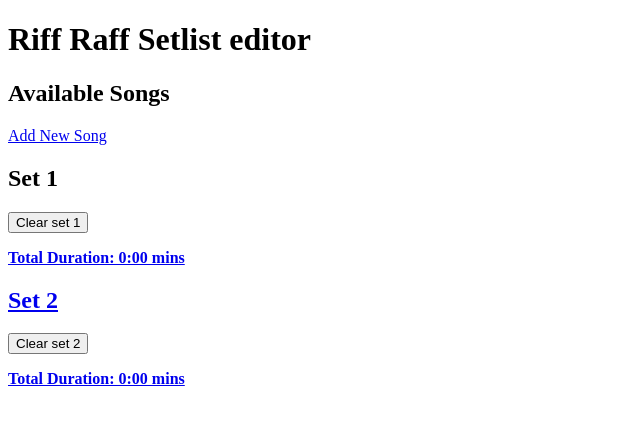
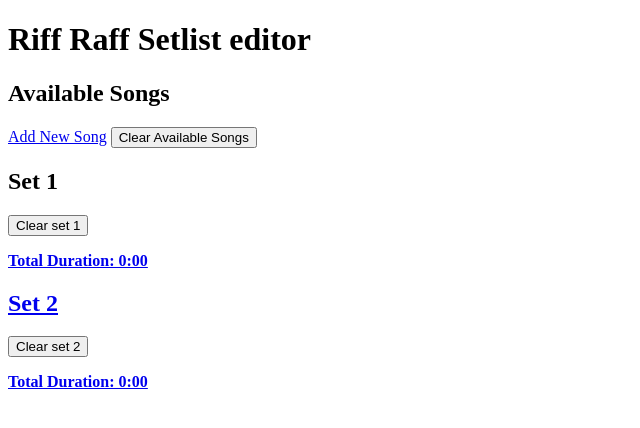
Before and after one commit to TrisPatt/Set-List-App, a Django app: page / in a window 1280 px wide. Shown: the top 428 px of the page, without its empty margins (0-640 px from the left). Run offline with Django 5.2, Linux system fonts and the light colour scheme; data that the repository does not hold is empty.

Commit message:
Add clear all songs button on song list in views.py

```diff
--- a/setlist_project/setlist_app/models.py
+++ b/setlist_project/setlist_app/models.py
@@ -2,10 +2,10 @@ from django.db import models
 
 class Song(models.Model):
     title = models.CharField(max_length=255, unique=True)
-    duration = models.DecimalField(max_digits=5, decimal_places=2, help_text="Duration in minutes")
+    duration = models.FloatField(help_text="Duration in minutes")
 
     def __str__(self):
-        return f"{self.title} ({self.duration} mins)"
+        return f"{self.title} ({self.duration:.2f} mins)"
 
 class Setlist(models.Model):
     SET_CHOICES = [(1, "Set 1"), (2, "Set 2")]
--- a/setlist_project/setlist_app/templates/setlist_app/home.html
+++ b/setlist_project/setlist_app/templates/setlist_app/home.html
@@ -14,18 +14,21 @@
     <ul>
         {% for song in songs %}
             <li>
-                {{ song.title }} ({{ song.duration|float_to_time }} mins)
+                {{ song.title }} ({{ song.duration|floatformat:2 }} mins)
                 <a href="{% url 'add_to_set' song.id 1 %}">Add to Set 1</a>
                 <a href="{% url 'add_to_set' song.id 2 %}">Add to Set 2</a>
             </li>
         {% endfor %}
     </ul>
     <a href="{% url 'add_song' %}">Add New Song</a>
+    <a href="{% url 'clear_all_songs' %}" onclick="return confirm('Are you sure you want to clear all available songs?');">
+        <button>Clear Available Songs</button>
+    </a>
 
     <h2>Set 1</h2>
     <ol>
         {% for item in set1 %}
-            <li>{{ item.song.title }} ({{ item.song.duration|float_to_time }} mins)
+            <li>{{ item.song.title }} ({{ item.song.duration }} mins)
                 <a href="{% url 'remove_from_set' item.id %}">Remove</a>
             </li>
         {% endfor %}
@@ -33,12 +36,12 @@
     <a href="{% url 'clear_all_from_set' 1 %}" onclick="return confirm('Are you sure you want to clear Set 1?');">
         <button>Clear set 1</button>
 
-    <p><strong>Total Duration: {{ set1_duration|float_to_time }} mins</strong></p>
+        <p><strong>Total Duration: {{ set1_duration }}</strong></p>
 
     <h2>Set 2</h2>
     <ol>
         {% for item in set2 %}
-            <li>{{ item.song.title }} ({{ item.song.duration|float_to_time }} mins)
+            <li>{{ item.song.title }} ({{ item.song.duration }} mins)
                 <a href="{% url 'remove_from_set' item.id %}">Remove</a>
             </li>
         {% endfor %}
@@ -46,6 +49,6 @@
     <a href="{% url 'clear_all_from_set' 2 %}" onclick="return confirm('Are you sure you want to clear Set 2?');">
         <button>Clear set 2</button>
 
-    <p><strong>Total Duration: {{ set2_duration|float_to_time }} mins</strong></p>
+        <p><strong>Total Duration: {{ set2_duration }}</strong></p>
 </body>
 </html>
--- a/setlist_project/setlist_app/urls.py
+++ b/setlist_project/setlist_app/urls.py
@@ -7,4 +7,5 @@ urlpatterns = [
     path('add-to-set/<int:song_id>/<int:set_number>/', views.add_to_set, name='add_to_set'),
     path('remove-from-set/<int:setlist_id>/', views.remove_from_set, name='remove_from_set'),
     path('clear-all-from-set/<int:set_number>/', views.clear_all_from_set, name='clear_all_from_set'),
+    path('clear-all-songs/', views.clear_all_songs, name='clear_all_songs'),
 ]
--- a/setlist_project/setlist_app/views.py
+++ b/setlist_project/setlist_app/views.py
@@ -3,18 +3,34 @@ from .models import Song, Setlist
 from .forms import SongForm
 
 def home(request):
-    # get all songs
+    # Fetch all available songs
     songs = Song.objects.all()
 
-    # get sets
+    # Get songs for Set 1 and Set 2
     set1 = Setlist.objects.filter(set_number=1)
     set2 = Setlist.objects.filter(set_number=2)
 
-    # get duration of each set
-    set1_duration = round(sum(song.song.duration for song in set1), 2)
-    set2_duration = round(sum(song.song.duration for song in set2), 2)
-    return render(request, 'setlist_app/home.html', {"songs": songs, "set1": set1, "set2": set2, "set1_duration": set1_duration,
-        "set2_duration": set2_duration,})
+    # Correct conversion of minutes to seconds
+    set1_total_seconds = sum(int(float(item.song.duration) * 60) for item in set1)
+    set2_total_seconds = sum(int(float(item.song.duration) * 60) for item in set2)
+
+    # Convert total seconds back to MM:SS format
+    def format_duration(total_seconds):
+        minutes = total_seconds // 60  # Whole minutes
+        seconds = total_seconds % 60   # Remaining seconds
+        return f"{minutes}:{seconds:02d}"  # Format as MM:SS
+
+    set1_duration = format_duration(set1_total_seconds)
+    set2_duration = format_duration(set2_total_seconds)
+
+    return render(request, 'setlist_app/home.html', {
+        "songs": songs,
+        "set1": set1,
+        "set2": set2,
+        "set1_duration": set1_duration,
+        "set2_duration": set2_duration,
+    })
+
 
 def add_song(request):
     if request.method == "POST":
@@ -39,3 +55,8 @@ def remove_from_set(request, setlist_id):
 def clear_all_from_set(request, set_number):
     Setlist.objects.filter(set_number=set_number).delete()
     return redirect('home')
+
+def clear_all_songs(request):
+    """Deletes all available songs from the database."""
+    Song.objects.all().delete()
+    return redirect('home')
```
Also changed, not shown: setlist_project/db.sqlite3, setlist_project/setlist_app/migrations/0003_alter_song_duration.py (added), setlist_project/setlist_app/templatetags/time_filters.py (line endings or trailing spaces).
